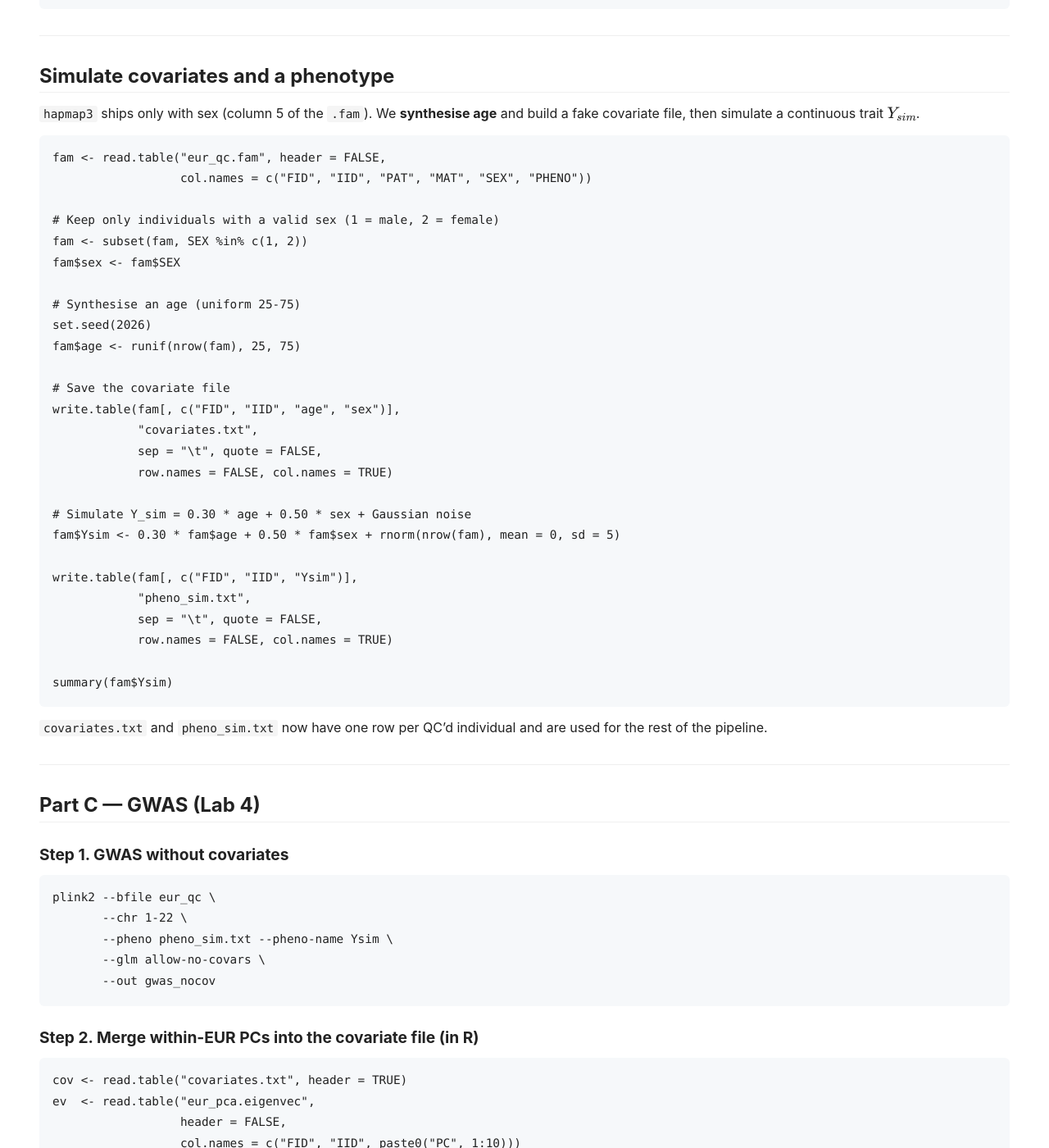
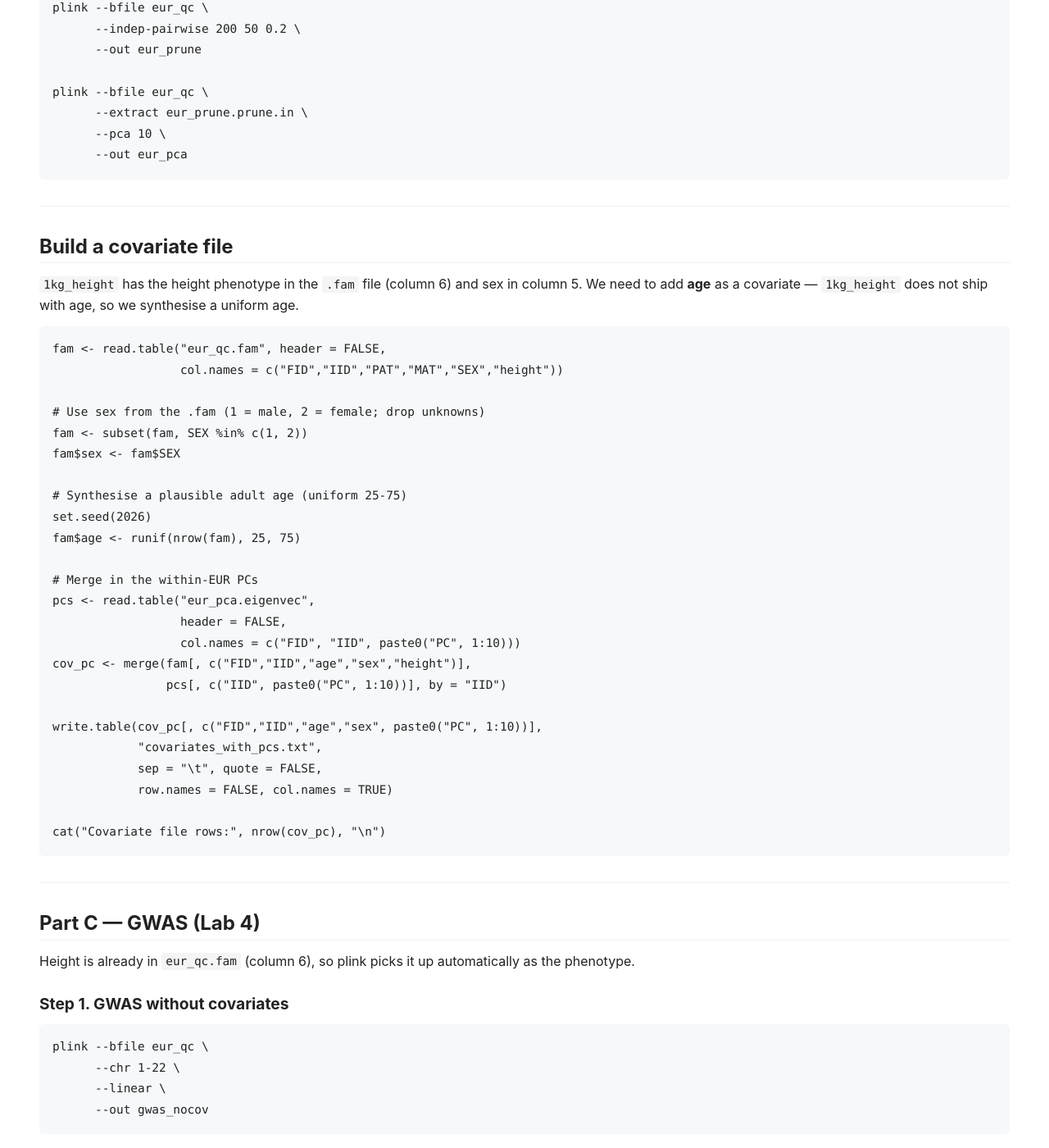
Before and after one commit to nicolabarban/sociogenomics_2025_2026, a Jekyll site: the page built from labs/week10/recap.md, in a window 1280 px wide and 1400 px high, scrolled down 3558 px. Shown: the whole window at 82% size. Built offline with Jekyll 4.4.1, drawn with Linux system fonts in a browser that asks for light colours; our own code applies the rules of GitHub Pages for plain Markdown files; some of the changed text lies outside the part shown.

Commit message:
refactor(week10): switch to plink 1.9 and 1kg_height dataset
Tested end-to-end on the real data:

- Use plink (1.9) everywhere instead of plink2
- Use 1kg_height (1.092 indiv., 851k SNPs, height in .fam col 6) as the
  dataset, so no need to simulate a phenotype
- k-means uses 4 centers (1kg_height has AFR, AMR, EAS, EUR — no SAS)
- QC is split into 2 passes (--rel-cutoff cannot combine with --make-bed
  in plink 1.9)
- GWAS uses --linear; .assoc.linear has P in column 9
- PRSice and Part E now use height directly as the outcome

Final test: 1.092 indiv -> 469 EUR-like -> 435 QC'd -> 768k SNPs tested,
11 suggestive (p<1e-5), top hits at chr6 35Mb and chr10 19-20Mb.

````diff
--- a/labs/week10/recap.md
+++ b/labs/week10/recap.md
@@ -4,27 +4,29 @@ title: "Lab Recap & Final Report Pipeline"
 
 # Lab Recap and Final Report Pipeline
 
+We use the `1kg_height` PLINK fileset (1.092 individuals from 1000G, 851k SNPs, with simulated height in the phenotype column of the `.fam`) and `1kg_samples.txt` for the super-population labels.
+
 ## Part A — Ancestry and population structure (Lab 4)
 
 ### Step 1. LD-prune SNPs (for a clean PCA)
 
 ```bash
-plink2 --bfile hapmap3 \
-       --maf 0.01 --geno 0.05 \
-       --indep-pairwise 200 50 0.2 \
-       --out work_prune
+plink --bfile 1kg_height \
+      --maf 0.01 --geno 0.05 \
+      --indep-pairwise 200 50 0.2 \
+      --out work_prune
 ```
 
 ### Step 2. Run PCA on the pruned set
 
 ```bash
-plink2 --bfile hapmap3 \
-       --extract work_prune.prune.in \
-       --pca 10 \
-       --out work_pca
+plink --bfile 1kg_height \
+      --extract work_prune.prune.in \
+      --pca 10 \
+      --out work_pca
 
 head -3 work_pca.eigenvec       # FID IID PC1 PC2 ... PC10
-cat work_pca.eigenval           # % variance per PC
+cat work_pca.eigenval           # eigenvalues
 ```
 
 ### Step 3. Classify ancestry in R
@@ -33,21 +35,20 @@ cat work_pca.eigenval           # % variance per PC
 library(ggplot2)
 library(dplyr)
 
-# PCA scores
 ev <- read.table("work_pca.eigenvec",
                  header = FALSE,
                  col.names = c("FID", "IID", paste0("PC", 1:10)))
 
-# 1000G super-population labels (tab-separated, with spaces in some column names)
+# 1000G super-population labels
 geo <- read.table("1kg_samples.txt", sep = "\t", header = TRUE)
 
-# 1kg_samples.txt has 'Sample.name' — match to our IID
+# Merge: 1kg_samples.txt has 'Sample.name' — match on IID
 ev <- merge(ev, geo[, c("Sample.name", "Superpopulation.code")],
             by.x = "IID", by.y = "Sample.name", all.x = TRUE)
 names(ev)[names(ev) == "Superpopulation.code"] <- "superpop"
 ev$is_ref <- !is.na(ev$superpop)
 
-# Quick look at the cloud, coloured by known super-population
+# PCA cloud coloured by known super-population
 ggplot(ev, aes(PC1, PC2, colour = superpop)) +
   geom_point(alpha = 0.6) +
   scale_colour_manual(values = c("EUR" = "#1F3A5F", "AFR" = "#C0392B",
@@ -57,11 +58,12 @@ ggplot(ev, aes(PC1, PC2, colour = superpop)) +
        x = "PC1", y = "PC2") +
   theme_minimal()
 
-# k-means clustering on PC1..PC5 with 5 clusters (5 super-populations)
+# k-means clustering on PC1..PC5 with 4 clusters
+# (1kg_height contains AFR, AMR, EAS, EUR — no SAS)
 pc_cols <- paste0("PC", 1:5)
 
 set.seed(42)
-km <- kmeans(ev[, pc_cols], centers = 5, nstart = 25)
+km <- kmeans(ev[, pc_cols], centers = 4, nstart = 25)
 ev$cluster <- km$cluster
 
 # Label each cluster with the most-frequent known super-population.
@@ -107,17 +109,23 @@ Apply the canonical filters on **the EUR subset only**:
 | Individual call rate > 95% | `--mind 0.05` | Drop badly-genotyped individuals |
 | SNP call rate > 95% | `--geno 0.05` | Drop badly-genotyped SNPs |
 | HWE p > 10⁻⁵ | `--hwe 1e-5` | Drop SNPs with implausible allele frequencies (genotyping errors) |
-| Relatedness (KING ϕ̂ < 0.0884, ~3rd-degree) | `--king-cutoff 0.0884` | Drop one of each related pair (independence assumption) |
+| Relatedness ϕ̂ < 0.1 | `--rel-cutoff 0.1` | Drop one of each related pair (independence assumption) |
+
+`--rel-cutoff` cannot be combined with `--make-bed` in plink 1.9, so we do two passes:
 
 ```bash
-plink2 --bfile hapmap3 \
-       --keep samples_EUR_like.txt \
-       --maf 0.05 \
-       --mind 0.05 \
-       --geno 0.05 \
-       --hwe 1e-5 \
-       --king-cutoff 0.0884 \
-       --make-bed --out eur_qc
+# Pass 1: write the list of unrelated individuals
+plink --bfile 1kg_height \
+      --keep samples_EUR_like.txt \
+      --maf 0.05 --mind 0.05 --geno 0.05 --hwe 1e-5 \
+      --rel-cutoff 0.1 \
+      --out eur_unrel
+
+# Pass 2: produce the QC'd binary fileset
+plink --bfile 1kg_height \
+      --keep eur_unrel.rel.id \
+      --maf 0.05 --mind 0.05 --geno 0.05 --hwe 1e-5 \
+      --make-bed --out eur_qc
 
 wc -l eur_qc.{bim,fam}
 ```
@@ -126,140 +134,109 @@ wc -l eur_qc.{bim,fam}
 
 ### PCA on the QC'd EUR subset (for GWAS covariates)
 
-The PCs we computed in Part A separate the *super-populations*. As covariates inside a single ancestry they are nearly collinear (and PLINK will refuse to run). Compute a fresh PCA on `eur_qc` and use **those** PCs in the GWAS:
+The PCs we computed in Part A separate the *super-populations*. As covariates inside a single ancestry they are nearly collinear. Compute a fresh PCA on `eur_qc` and use **those** PCs in the GWAS:
 
 ```bash
-plink2 --bfile eur_qc \
-       --indep-pairwise 200 50 0.2 \
-       --out eur_prune
+plink --bfile eur_qc \
+      --indep-pairwise 200 50 0.2 \
+      --out eur_prune
 
-plink2 --bfile eur_qc \
-       --extract eur_prune.prune.in \
-       --pca 10 \
-       --out eur_pca
+plink --bfile eur_qc \
+      --extract eur_prune.prune.in \
+      --pca 10 \
+      --out eur_pca
 ```
 
 ---
 
-## Simulate covariates and a phenotype
+## Build a covariate file
 
-`hapmap3` ships only with sex (column 5 of the `.fam`). We **synthesise age** and
-build a fake covariate file, then simulate a continuous trait $Y_{sim}$.
+`1kg_height` has the height phenotype in the `.fam` file (column 6) and sex in column 5. We need to add **age** as a covariate — `1kg_height` does not ship with age, so we synthesise a uniform age.
 
 ```r
 fam <- read.table("eur_qc.fam", header = FALSE,
-                  col.names = c("FID", "IID", "PAT", "MAT", "SEX", "PHENO"))
+                  col.names = c("FID","IID","PAT","MAT","SEX","height"))
 
-# Keep only individuals with a valid sex (1 = male, 2 = female)
+# Use sex from the .fam (1 = male, 2 = female; drop unknowns)
 fam <- subset(fam, SEX %in% c(1, 2))
 fam$sex <- fam$SEX
 
-# Synthesise an age (uniform 25-75)
+# Synthesise a plausible adult age (uniform 25-75)
 set.seed(2026)
 fam$age <- runif(nrow(fam), 25, 75)
 
-# Save the covariate file
-write.table(fam[, c("FID", "IID", "age", "sex")],
-            "covariates.txt",
+# Merge in the within-EUR PCs
+pcs <- read.table("eur_pca.eigenvec",
+                  header = FALSE,
+                  col.names = c("FID", "IID", paste0("PC", 1:10)))
+cov_pc <- merge(fam[, c("FID","IID","age","sex","height")],
+                pcs[, c("IID", paste0("PC", 1:10))], by = "IID")
+
+write.table(cov_pc[, c("FID","IID","age","sex", paste0("PC", 1:10))],
+            "covariates_with_pcs.txt",
             sep = "\t", quote = FALSE,
             row.names = FALSE, col.names = TRUE)
 
-# Simulate Y_sim = 0.30 * age + 0.50 * sex + Gaussian noise
-fam$Ysim <- 0.30 * fam$age + 0.50 * fam$sex + rnorm(nrow(fam), mean = 0, sd = 5)
-
-write.table(fam[, c("FID", "IID", "Ysim")],
-            "pheno_sim.txt",
-            sep = "\t", quote = FALSE,
-            row.names = FALSE, col.names = TRUE)
-
-summary(fam$Ysim)
+cat("Covariate file rows:", nrow(cov_pc), "\n")
 ```
-
-`covariates.txt` and `pheno_sim.txt` now have one row per QC'd individual and are used for the rest of the pipeline.
 
 ---
 
 ## Part C — GWAS (Lab 4)
 
+Height is already in `eur_qc.fam` (column 6), so plink picks it up automatically as the phenotype.
+
 ### Step 1. GWAS without covariates
 
 ```bash
-plink2 --bfile eur_qc \
-       --chr 1-22 \
-       --pheno pheno_sim.txt --pheno-name Ysim \
-       --glm allow-no-covars \
-       --out gwas_nocov
+plink --bfile eur_qc \
+      --chr 1-22 \
+      --linear \
+      --out gwas_nocov
 ```
 
-### Step 2. Merge within-EUR PCs into the covariate file (in R)
+### Step 2. GWAS with covariates
 
-```r
-cov <- read.table("covariates.txt", header = TRUE)
-ev  <- read.table("eur_pca.eigenvec",
-                  header = FALSE,
-                  col.names = c("FID", "IID", paste0("PC", 1:10)))
-
-cov_pc <- merge(cov, ev[, c("IID", paste0("PC", 1:10))], by = "IID")
-
-write.table(cov_pc[, c("FID","IID","age","sex", paste0("PC", 1:10))],
-            "covariates_with_pcs.txt",
-            sep = "\t", quote = FALSE,
-            row.names = FALSE, col.names = TRUE)
+```bash
+plink --bfile eur_qc \
+      --chr 1-22 \
+      --linear hide-covar \
+      --covar covariates_with_pcs.txt \
+      --covar-name age,sex,PC1-PC10 \
+      --out gwas_cov
 ```
 
-### Step 3. GWAS with covariates
+### Step 3. Top-10 SNPs in each model
 
 ```bash
-plink2 --bfile eur_qc \
-       --chr 1-22 \
-       --pheno pheno_sim.txt --pheno-name Ysim \
-       --covar covariates_with_pcs.txt \
-       --covar-name age,sex,PC1-PC10 \
-       --covar-variance-standardize \
-       --glm hide-covar \
-       --out gwas_cov
+# In a plink 1.9 .assoc.linear the P-value is column 9
+echo "TOP 10 -- NO COVARIATES"
+( head -1 gwas_nocov.assoc.linear ; \
+  tail -n +2 gwas_nocov.assoc.linear | sort -g -k9,9 | head -10 ) | column -t
+
+echo "TOP 10 -- WITH COVARIATES"
+( head -1 gwas_cov.assoc.linear ; \
+  tail -n +2 gwas_cov.assoc.linear | sort -g -k9,9 | head -10 ) | column -t
 ```
 
-- `--chr 1-22` restricts to the autosomes (sex is collinear with X-chromosome dosage and PLINK refuses to fit the model).
-- `--covar-variance-standardize` rescales every covariate to unit variance — needed because age (25--75), sex (1--2) and PCs ($\sim 10^{-2}$) live on very different scales.
-
-### Step 4. Top-10 SNPs in each model
-
-```bash
-# In plink2 .glm.linear the P-value is column 15
-echo "TOP 10 -- NO COVARIATES"
-( head -1 gwas_nocov.Ysim.glm.linear ; \
-  tail -n +2 gwas_nocov.Ysim.glm.linear | sort -g -k15,15 | head -10 ) | column -t
-
-echo "TOP 10 -- WITH COVARIATES"
-( head -1 gwas_cov.Ysim.glm.linear ; \
-  tail -n +2 gwas_cov.Ysim.glm.linear | sort -g -k15,15 | head -10 ) | column -t
-```
-
-### Step 5. Manhattan plot
+### Step 4. Manhattan plot
 
 ```r
 library(qqman)
 
-g <- read.table("gwas_cov.Ysim.glm.linear",
-                header = TRUE, comment.char = "",
-                check.names = FALSE)
-# Rename PLINK2 columns to the friendly names qqman expects
-names(g)[names(g) == "#CHROM"] <- "CHR"
-names(g)[names(g) == "POS"]    <- "BP"
-names(g)[names(g) == "ID"]     <- "SNP"
-
+g <- read.table("gwas_cov.assoc.linear", header = TRUE)
 g <- subset(g, !is.na(P))
 
 cat("SNPs tested:", nrow(g), "\n")
 cat("Genome-wide significant (p<5e-8):", sum(g$P < 5e-8), "\n")
+cat("Suggestive (p<1e-5):", sum(g$P < 1e-5), "\n")
 
 png("fig_manhattan.png", width = 1400, height = 600, res = 130)
 manhattan(g, chr = "CHR", bp = "BP", snp = "SNP", p = "P",
           col = c("#1F3A5F", "#2A9D8F"),
           suggestiveline = -log10(1e-5),
           genomewideline = -log10(5e-8),
-          main = "GWAS Manhattan -- Ysim (with covariates)")
+          main = "GWAS Manhattan -- height (with covariates)")
 dev.off()
 ```
 
@@ -275,44 +252,41 @@ Rscript "$PRSICE_R" \
     --prsice "$PRSICE_BIN" \
     --base Height_GWAS_sumstats.txt \
     --target eur_qc \
-    --pheno pheno_sim.txt \
-    --pheno-col Ysim \
     --binary-target F \
     --cov covariates_with_pcs.txt \
     --cov-col age,sex,PC1-PC10 \
     --clump-kb 250 --clump-r2 0.1 \
     --bar-levels 0.005,0.05,0.5,1 \
     --fastscore \
-    --out prsice_sim
+    --out prsice_height
 ```
 
-PRSice writes three files:
+PRSice picks up the phenotype from `eur_qc.fam` automatically. It writes:
 
-- `prsice_sim.summary` — winning p-threshold and R² across thresholds
-- `prsice_sim.best` — per-individual PGS at the best threshold
-- `prsice_sim.prsice` — R² at every tested threshold
+- `prsice_height.summary` — winning p-threshold and R² across thresholds
+- `prsice_height.best` — per-individual PGS at the best threshold
+- `prsice_height.prsice` — R² at every tested threshold
 
-Post-process in R to compute the **incremental R²** of the PGS over a covariates-only model:
+Incremental R² of the PGS over a covariates-only model:
 
 ```r
-prs <- read.table("prsice_sim.best",           header = TRUE)  # FID IID In_Regression PRS
-phe <- read.table("pheno_sim.txt",             header = TRUE)  # FID IID Ysim
-cov <- read.table("covariates_with_pcs.txt",   header = TRUE)  # FID IID age sex PC1..PC10
+prs <- read.table("prsice_height.best",         header = TRUE)  # FID IID In_Regression PRS
+cov <- read.table("covariates_with_pcs.txt",    header = TRUE)
+fam <- read.table("eur_qc.fam", header = FALSE,
+                  col.names = c("FID","IID","PAT","MAT","SEX","height"))
 
-d <- Reduce(function(a, b) merge(a, b, by = c("FID", "IID")),
-            list(prs, phe, cov))
-d$PRS_z <- as.numeric(scale(d$PRS))               # standardise to mean 0, SD 1
+d <- Reduce(function(a, b) merge(a, b, by = c("FID","IID")),
+            list(prs, cov, fam[, c("FID","IID","height")]))
+d$PRS_z <- as.numeric(scale(d$PRS))
 
-m0 <- lm(Ysim ~ age + sex + PC1+PC2+PC3+PC4+PC5+PC6+PC7+PC8+PC9+PC10,
+m0 <- lm(height ~ age + sex + PC1+PC2+PC3+PC4+PC5+PC6+PC7+PC8+PC9+PC10,
          data = d)
-m1 <- lm(Ysim ~ PRS_z + age + sex + PC1+PC2+PC3+PC4+PC5+PC6+PC7+PC8+PC9+PC10,
+m1 <- lm(height ~ PRS_z + age + sex + PC1+PC2+PC3+PC4+PC5+PC6+PC7+PC8+PC9+PC10,
          data = d)
 inc_r2 <- summary(m1)$r.squared - summary(m0)$r.squared
 
-cat(sprintf("Incremental R^2 of PGS-height on Ysim = %.4f\n", inc_r2))
+cat(sprintf("Incremental R^2 of PGS-height on height = %.4f\n", inc_r2))
 ```
-
-> **Honest interpretation.** Because `Ysim` is simulated independently of the genome, expect a *small* incremental R². The PGS for height is used here to show you the full pipeline, **not** to predict the trait accurately.
 
 ---
 
@@ -325,8 +299,8 @@ $$Y_i = \beta_0 + \beta_1\,\mathrm{PGS}_i + \beta_2\,\mathrm{Gender}_i + \beta_3
 **Always standardise the PGS** before interacting it with another variable, otherwise the interaction coefficient is not interpretable.
 
 ```r
-fit <- lm(Ysim ~ PRS_z * factor(sex) + age +
-                 PC1+PC2+PC3+PC4+PC5+PC6+PC7+PC8+PC9+PC10,
+fit <- lm(height ~ PRS_z * factor(sex) + age +
+                   PC1+PC2+PC3+PC4+PC5+PC6+PC7+PC8+PC9+PC10,
           data = d)
 summary(fit)
 # Report beta_3, its SE and p-value: the term `PRS_z:factor(sex)2`.
@@ -334,7 +308,7 @@ summary(fit)
 
 ### Interaction plot
 
-Predicted Y vs PGS by gender, holding age at the sample mean and PCs at 0:
+Predicted height vs PGS by gender, holding age at the sample mean and PCs at 0:
 
 ```r
 grid <- expand.grid(
@@ -356,10 +330,10 @@ p_gxe <- ggplot(grid, aes(PRS_z, fit, colour = sex_label, fill = sex_label)) +
   geom_line(linewidth = 1) +
   scale_colour_manual(values = c("Male" = "#1F3A5F", "Female" = "#C0392B")) +
   scale_fill_manual  (values = c("Male" = "#1F3A5F", "Female" = "#C0392B")) +
-  labs(x = "PGS (standardised)", y = "Predicted Ysim",
+  labs(x = "PGS (standardised)", y = "Predicted height (cm)",
        colour = NULL, fill = NULL,
-       title = "G x E: PGS x gender on Ysim",
-       subtitle = "Predicted Ysim at mean age, PCs set to 0") +
+       title = "G x E: PGS x gender on height",
+       subtitle = "Predicted height at mean age, PCs set to 0") +
   theme_minimal(base_size = 11)
 
 ggsave("fig_gxe.png", p_gxe, width = 6.5, height = 4.5, dpi = 150)
````
